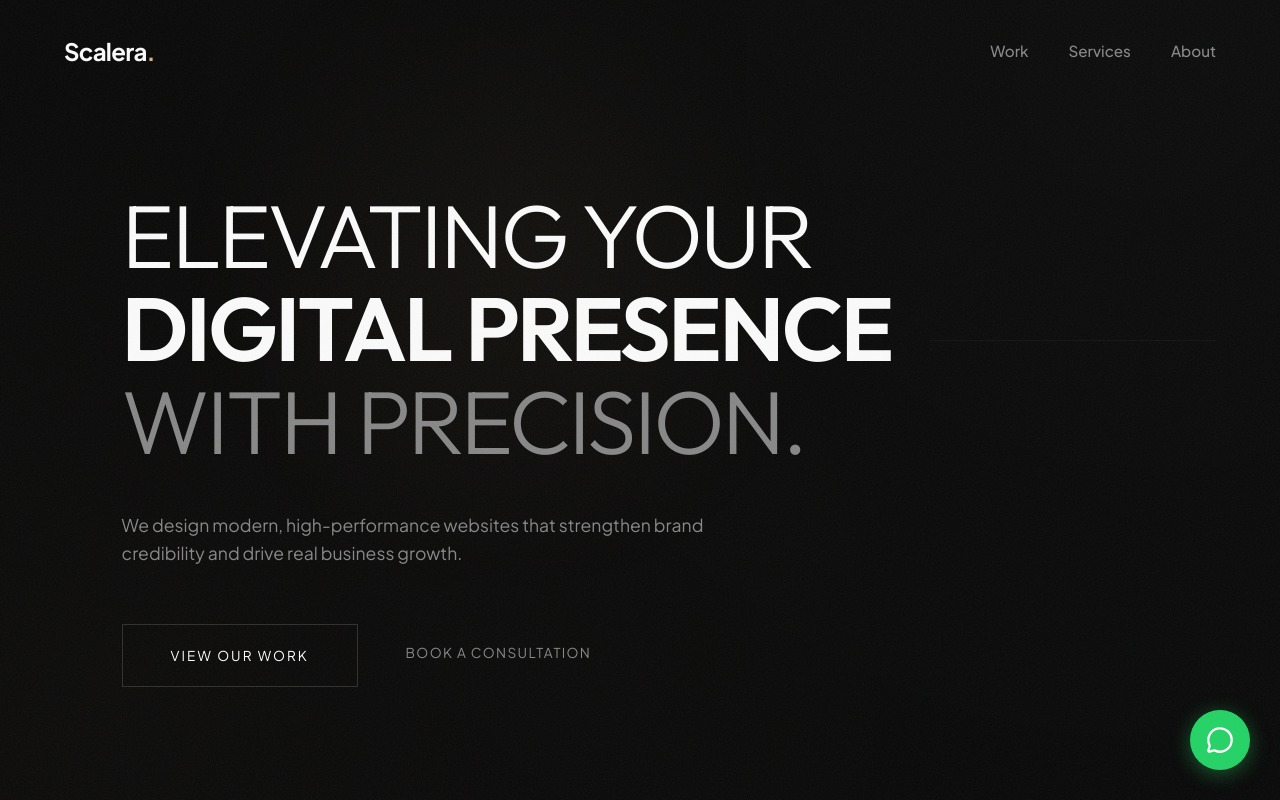
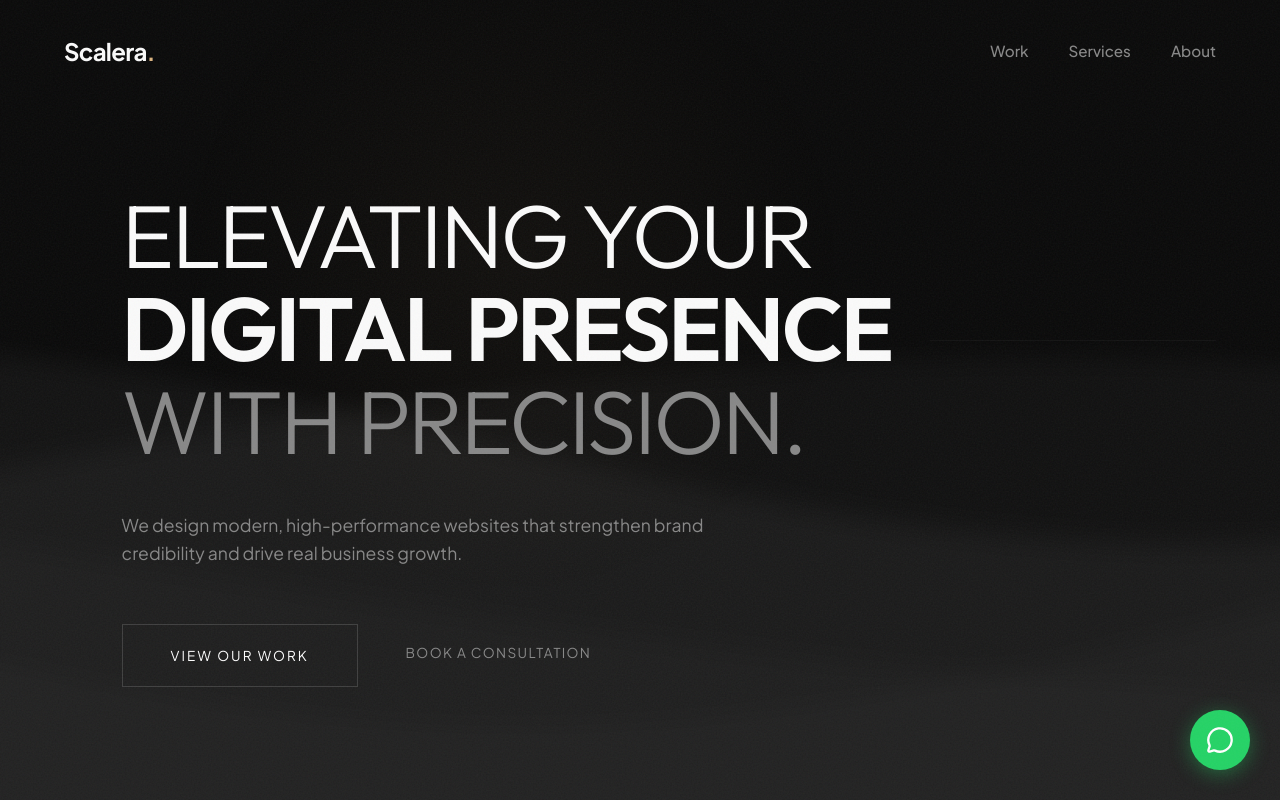
Before and after one commit to sherhanabid123-debug/Scalera, a React (Vite) app: page / in a window 1280 px wide. Shown: the top 800 px of the page. Built offline with nearby package versions, Linux system fonts and the light colour scheme.

Commit message:
feat(background): introduce dynamic liquid waveform animation with smooth blur overlay

```diff
--- a/src/components/canvas/Background3D.jsx
+++ b/src/components/canvas/Background3D.jsx
@@ -1,6 +1,64 @@
-import React from 'react';
+import React, { useEffect, useRef } from 'react';
 
 const Background3D = () => {
+    const canvasRef = useRef(null);
+
+    useEffect(() => {
+        const canvas = canvasRef.current;
+        const ctx = canvas.getContext('2d');
+        let animationFrameId;
+        let time = 0;
+
+        const resize = () => {
+            canvas.width = window.innerWidth;
+            canvas.height = window.innerHeight;
+        };
+
+        window.addEventListener('resize', resize);
+        resize();
+
+        // Wave parameters mapped for a deep, organic liquid feel
+        const waves = [
+            { amplitude: 120, frequency: 0.0015, speed: 0.005, opacity: 0.03, yOffset: 0.6 },
+            { amplitude: 160, frequency: 0.001, speed: 0.004, opacity: 0.02, yOffset: 0.65 },
+            { amplitude: 90, frequency: 0.0025, speed: 0.006, opacity: 0.04, yOffset: 0.55 },
+            { amplitude: 140, frequency: 0.002, speed: 0.003, opacity: 0.015, yOffset: 0.7 },
+        ];
+
+        const draw = () => {
+            ctx.clearRect(0, 0, canvas.width, canvas.height);
+
+            waves.forEach((wave, index) => {
+                ctx.beginPath();
+                ctx.moveTo(0, canvas.height);
+
+                // Draw dynamic sine curves
+                for (let x = 0; x <= canvas.width + 10; x += 20) {
+                    const y = Math.sin(x * wave.frequency + time * wave.speed + (index * 10)) * wave.amplitude;
+                    ctx.lineTo(x, canvas.height * wave.yOffset + y);
+                }
+
+                ctx.lineTo(canvas.width, canvas.height);
+                ctx.lineTo(0, canvas.height);
+                ctx.closePath();
+
+                // Elegant white/silver tones for the waves, suitable for dark mode
+                ctx.fillStyle = `rgba(255, 255, 255, ${wave.opacity})`;
+                ctx.fill();
+            });
+
+            time += 1.5;
+            animationFrameId = requestAnimationFrame(draw);
+        };
+
+        draw();
+
+        return () => {
+            window.removeEventListener('resize', resize);
+            cancelAnimationFrame(animationFrameId);
+        };
+    }, []);
+
     return (
         <div style={{
             position: 'fixed',
@@ -13,17 +71,19 @@ const Background3D = () => {
             background: 'var(--bg-primary)',
             overflow: 'hidden'
         }}>
-            {/* Elegant slow-moving mesh gradient / aura */}
-            <div style={{
-                position: 'absolute',
-                top: '-50%',
-                left: '-50%',
-                width: '200%',
-                height: '200%',
-                background: 'radial-gradient(circle at 30% 70%, rgba(220,180,128,0.02) 0%, transparent 40%), radial-gradient(circle at 70% 30%, rgba(255,255,255,0.015) 0%, transparent 50%)',
-                animation: 'drift 25s infinite alternate cubic-bezier(0.4, 0, 0.2, 1)',
-                opacity: 0.9
-            }} />
+            {/* Liquid Waveform Canvas */}
+            <canvas
+                ref={canvasRef}
+                style={{
+                    position: 'absolute',
+                    top: 0,
+                    left: 0,
+                    width: '100%',
+                    height: '100%',
+                    filter: 'blur(12px)', /* High blur creates the smooth liquid blending */
+                    transform: 'scale(1.1)' /* Prevent blurred edges from showing transparent gaps */
+                }}
+            />
 
             {/* High-end subtle film grain noise via SVG filter */}
             <svg style={{ display: 'none' }}>
@@ -35,16 +95,9 @@ const Background3D = () => {
                 position: 'absolute',
                 top: 0, left: 0, width: '100%', height: '100%',
                 filter: 'url(#noiseFilter)',
-                opacity: 0.035, /* Extremely subtle */
+                opacity: 0.035,
                 mixBlendMode: 'overlay'
             }} />
-
-            <style>{`
-                @keyframes drift {
-                    0% { transform: translate(0, 0) rotate(0deg) scale(1); }
-                    100% { transform: translate(-2%, -3%) rotate(2deg) scale(1.05); }
-                }
-            `}</style>
         </div>
     );
 };
```
